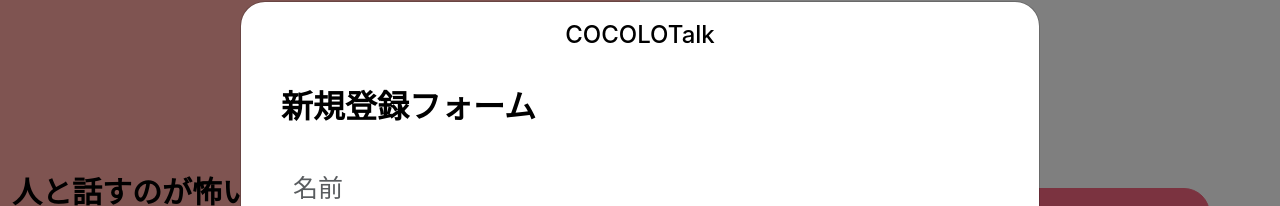
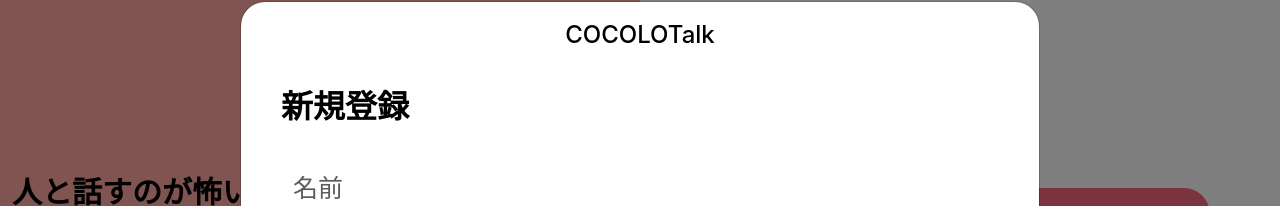
Before and after one commit to KeitaShimura/SadAppClient, a React (Create React App) app: page / in a window 1280 px wide. Both pictures are taken after a click on the button "新規登録". Shown: the part 150-356 px from the top of the page. Built offline with nearby package versions, Linux system fonts and the light colour scheme.

Commit message:
feat: 文言変更

```diff
--- a/src/components/RegisterForm/RegisterForm.js
+++ b/src/components/RegisterForm/RegisterForm.js
@@ -21,7 +21,7 @@ export default function RegisterForm(props) {
 
   return (
     <div className="register-form">
-      <h2>新規登録フォーム</h2>
+      <h2>新規登録</h2>
       <Form onSubmit={onSubmit} onChange={onChange}>
         <Form.Group className="form-group">
           <Form.Control
```
